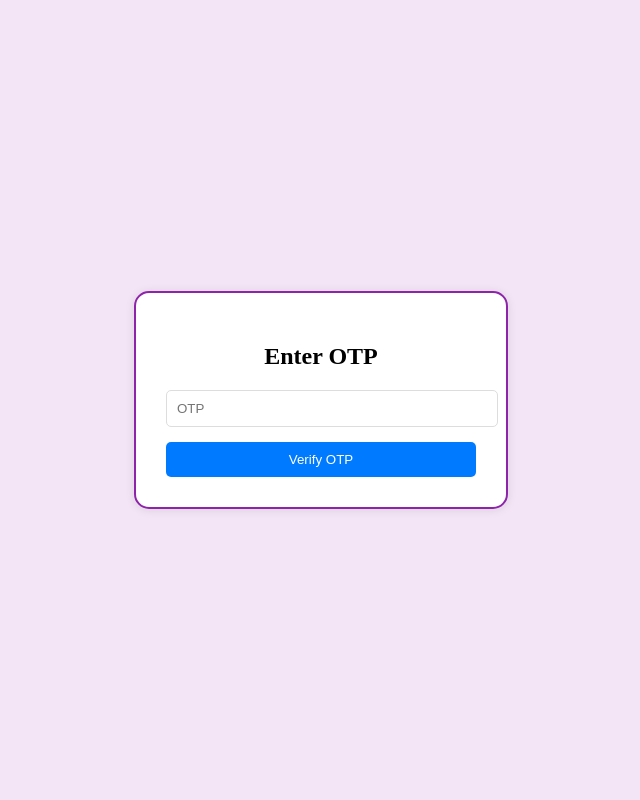
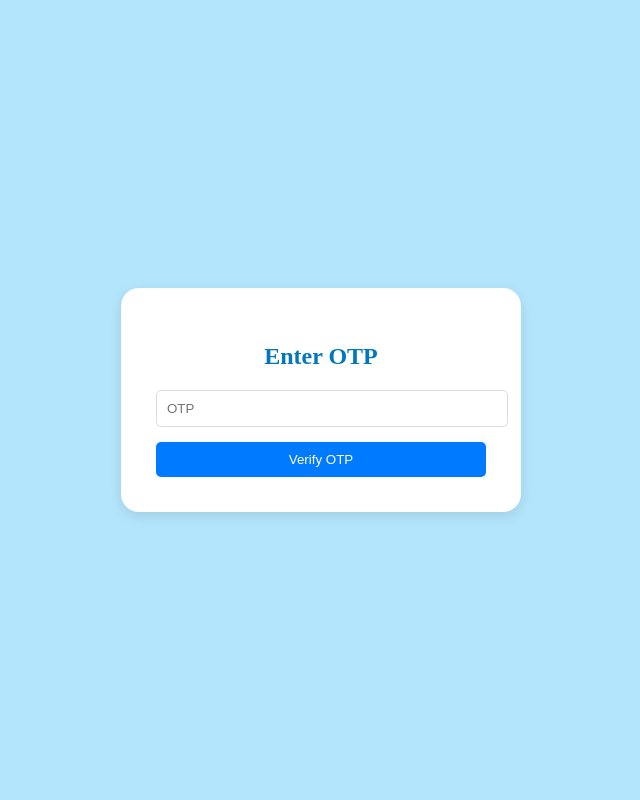
Before and after one commit to yashtilala412/HCD_project, a PHP site: page /otp_entry.php in a window 1280 px wide. Shown: the whole page, without its empty margins (319-959 px from the left). Run offline with PHP 8.4, Linux system fonts and the light colour scheme.

Commit message:
design 10

```diff
--- a/otp_entry.php
+++ b/otp_entry.php
@@ -6,23 +6,24 @@
     <title>Enter OTP</title>
     <style>
 body {
-    font-family: 'Merriweather', serif;
+    font-family: 'Playfair Display', serif;
     display: flex;
     justify-content: center;
     align-items: center;
     height: 100vh;
     margin: 0;
-    background-color: #f3e5f5;
+    background-color: #b3e5fc;
 }
 .container {
     background-color: #ffffff;
-    padding: 30px;
-    box-shadow: 0 1px 10px rgba(0, 0, 0, 0.1);
-    border-radius: 15px;
-    width: 310px;
+    padding: 35px;
+    box-shadow: 0 4px 14px rgba(0, 0, 0, 0.1);
+    border-radius: 18px;
+    width: 330px;
     text-align: center;
-    border: 2px solid #8e24aa;
+    color: #0277bd;
 }
+
 
 
 
```
